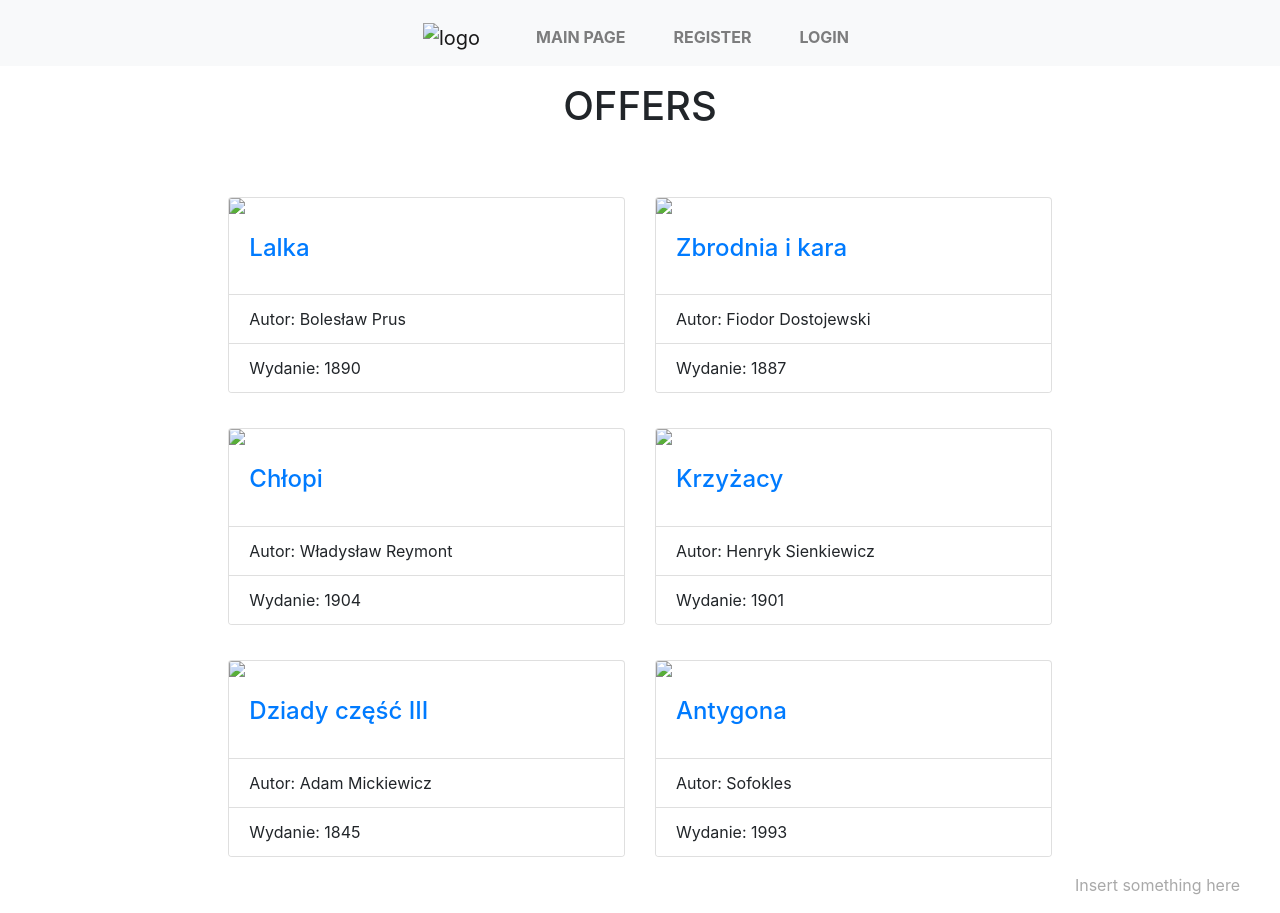
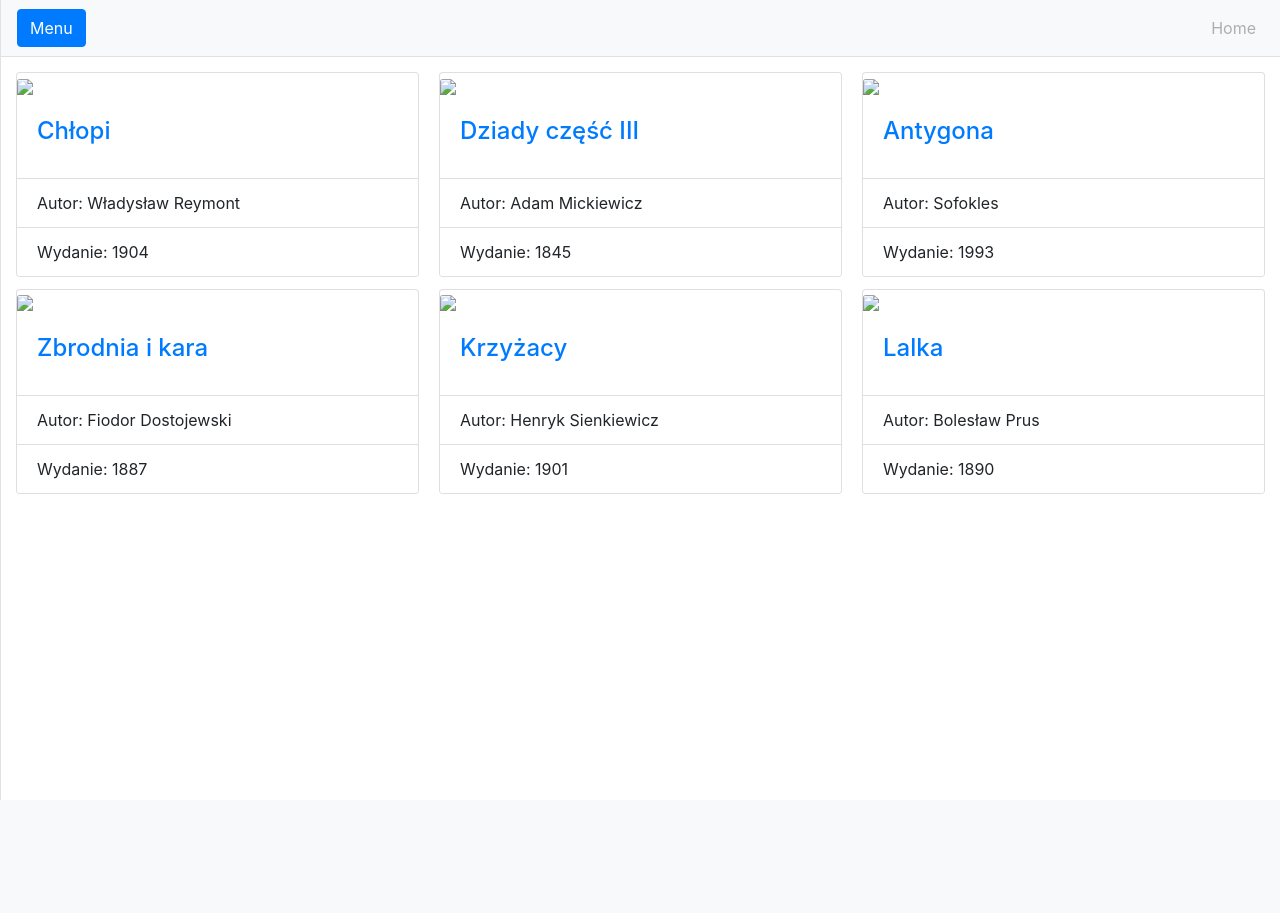
Before and after one commit to mkielarv2/BookExchange, a Django app: page / in a window 1280 px wide. After the commit the page ends 800 px from the top, so only its background shows below. Run offline with Django 3.2, Linux system fonts and the light colour scheme; some libraries are stand-ins or nearby versions.

Commit message:
reworked index.html to new UI

```diff
--- a/master/views.py
+++ b/master/views.py
@@ -1,9 +1,25 @@
 from django.http import HttpResponse
 from django.shortcuts import render
+from django.template import loader
 
 
 def index(request):
-    return render(request, 'index.html')
+    offers = {
+        ("Lalka", "Bolesław Prus", 1890),
+        ("Zbrodnia i kara", "Fiodor Dostojewski", 1887),
+        ("Chłopi", "Władysław Reymont", 1904),
+        ("Krzyżacy", "Henryk Sienkiewicz", 1901),
+        ("Dziady część III", "Adam Mickiewicz", 1845),
+        ("Antygona", "Sofokles", 1993)
+    }
+
+    template = loader.get_template('index.html')
+    context = {
+        'offers': offers,
+    }
+    return HttpResponse(template.render(context, request))
+
+    # return render(request, 'index.html')
     # return HttpResponse("The D is silent.")
 
 
--- a/templates/index.html
+++ b/templates/index.html
@@ -9,6 +9,51 @@
         <link rel="stylesheet" href="{% static 'css/bootstrap.min.css' %}">
 
         <style>
+            #wrapper {
+                overflow-x: hidden;
+            }
+
+            #sidebar-wrapper {
+                min-height: 100vh;
+                margin-left: -15rem;
+                -webkit-transition: margin .25s ease-out;
+                -moz-transition: margin .25s ease-out;
+                -o-transition: margin .25s ease-out;
+                transition: margin .25s ease-out;
+            }
+
+            #sidebar-wrapper .sidebar-heading {
+                padding: 0.875rem 1.25rem;
+                font-size: 1.2rem;
+            }
+
+            #sidebar-wrapper .list-group {
+                width: 15rem;
+            }
+
+            #page-content-wrapper {
+                min-width: 100vw;
+            }
+
+            #wrapper.toggled #sidebar-wrapper {
+                margin-left: 0;
+            }
+
+            @media (min-width: 768px) {
+                #sidebar-wrapper {
+                    margin-left: 0;
+                }
+
+                #page-content-wrapper {
+                    min-width: 0;
+                    width: 100%;
+                }
+
+                #wrapper.toggled #sidebar-wrapper {
+                    margin-left: -15rem;
+                }
+            }
+
             .card-img-top {
                 flex-grow: 1;
                 object-fit: contain;
@@ -27,133 +72,58 @@
         <script src="{% static 'js/bootstrap.min.js' %}"></script>
     </head>
     <body>
-        <nav class="navbar navbar-expand-lg navbar-light bg-light pt-3">
-            <a class="navbar-brand d-lg-none" href="/"><img class="img-fluid" src="https://via.placeholder.com/150x75"
-                                                            alt="logo" width="150"></a>
-            <div id="navbarContent" class="collapse navbar-collapse">
-                <ul class="navbar-nav mx-auto align-items-center">
-                    <li class="nav-item mx-3 d-none d-lg-flex">
-                        <a class="navbar-brand" href="/"><img class="img-fluid" src="https://via.placeholder.com/150x75"
-                                                              alt="logo" width="150"></a>
-                    </li>
-                    <li class="nav-item mx-3">
-                        <a href="{% url 'index' %}" class="nav-link font-weight-bold text-uppercase">Main page</a>
-                    </li>
-                    <li class="nav-item mx-3">
-                        <a href="{% url 'register' %}" class="nav-link font-weight-bold text-uppercase">Register</a>
-                    </li>
-                    <li class="nav-item mx-3">
-                        <a href="{% url 'login' %}" class="nav-link font-weight-bold text-uppercase">Login</a>
+        <div class="d-flex toggled" id="wrapper">
+            <div class="bg-light border-right" id="sidebar-wrapper">
+                <div class="sidebar-heading">BookswApp</div>
+                <div class="list-group list-group-flush">
+                    <a href="{% url 'index' %}" class="list-group-item list-group-item-action bg-light">Home</a>
+                    <a href="{% url 'register' %}" class="list-group-item list-group-item-action bg-light">Register</a>
+                    <a href="{% url 'login' %}" class="list-group-item list-group-item-action bg-light">Login</a>
+                </div>
+            </div>
+            <div id="page-content-wrapper">
+                <nav class="navbar navbar-expand-lg navbar-light bg-light border-bottom">
+                    <button class="btn btn-primary" id="menu-toggle">Menu</button>
+                    <button class="navbar-toggler" type="button" data-toggle="collapse"
+                            data-target="#navbarSupportedContent" aria-controls="navbarSupportedContent"
+                            aria-expanded="false" aria-label="Toggle navigation">
+                        <span class="navbar-toggler-icon"></span>
+                    </button>
+                    <div class="collapse navbar-collapse" id="navbarSupportedContent">
+                        <ul class="navbar-nav ml-auto mt-2 mt-lg-0">
+                            <li class="nav-item disabled">
+                                <a class="nav-link disabled" href="{% url 'index' %}">Home</a>
                             </li>
                         </ul>
                     </div>
-            <button class="navbar-toggler align-self-end" type="button" data-toggle="collapse"
-                    data-target="#navbarContent" aria-controls="navbarContent" aria-expanded="false"
-                    aria-label="Toggle navigation">
-                <span class="navbar-toggler-icon"></span>
-            </button>
                 </nav>
-        <main class="container-fluid">
-            <div class="row justify-content-center">
-                <section class="col-xl-8 col-lg-9 col-md-12 col-sm-12">
-                    <div class="justify-content-center align-items-center">
-                        <div class="w-100 pt-3"></div>
-                        <h1 class="text-center text-uppercase">Offers</h1>
-                        <br>
-                        <div class="row">
-                            <div class="card-deck col bottom-buffer">
-                                <div class="card" style="width: 18rem;">
-                                    <img src="https://via.placeholder.com/600x500" class="card-img-top">
+                <div class="container-fluid" style="margin-top: 15px">
+                    <div class="card-columns">
+                        {% for offer in offers %}
+                            <div class="card">
+                                <img src="https://via.placeholder.com/600x500"
+                                     class="card-img-top">
                                 <div class="card-body">
                                     <h4 class="card-title">
-                                            <a href="/">Lalka</a>
+                                        <a href="/">{{ offer.0 }}</a>
                                     </h4>
                                 </div>
                                 <ul class="list-group list-group-flush">
-                                        <li class="list-group-item">Autor: Bolesław Prus</li>
-                                        <li class="list-group-item">Wydanie: 1890</li>
+                                    <li class="list-group-item">Autor: {{ offer.1 }}</li>
+                                    <li class="list-group-item">Wydanie: {{ offer.2 }}</li>
                                 </ul>
                             </div>
-                            </div>
-                            <div class="card-deck col bottom-buffer">
-                                <div class="card" style="width: 18rem;">
-                                    <img src="https://via.placeholder.com/600x500" class="card-img-top">
-                                    <div class="card-body">
-                                        <h4 class="card-title">
-                                            <a href="/">Zbrodnia i kara</a>
-                                        </h4>
-                                    </div>
-                                    <ul class="list-group list-group-flush">
-                                        <li class="list-group-item">Autor: Fiodor Dostojewski</li>
-                                        <li class="list-group-item">Wydanie: 1887</li>
-                                    </ul>
-                                </div>
-                            </div>
-                            <div class="card-deck col bottom-buffer">
-                                <div class="card" style="width: 18rem;">
-                                    <img src="https://via.placeholder.com/600x500" class="card-img-top">
-                                    <div class="card-body">
-                                        <h4 class="card-title">
-                                            <a href="/">Chłopi</a>
-                                        </h4>
-                                    </div>
-                                    <ul class="list-group list-group-flush">
-                                        <li class="list-group-item">Autor: Władysław Reymont</li>
-                                        <li class="list-group-item">Wydanie: 1904</li>
-                                    </ul>
-                                </div>
-                            </div>
-                            <div class="card-deck col bottom-buffer">
-                                <div class="card" style="width: 18rem;">
-                                    <img src="https://via.placeholder.com/600x500" class="card-img-top">
-                                    <div class="card-body">
-                                        <h4 class="card-title">
-                                            <a href="/">Krzyżacy</a>
-                                        </h4>
-                                    </div>
-                                    <ul class="list-group list-group-flush">
-                                        <li class="list-group-item">Autor: Henryk Sienkiewicz</li>
-                                        <li class="list-group-item">Wydanie: 1901</li>
-                                    </ul>
-                                </div>
-                            </div>
-                            <div class="card-deck col bottom-buffer">
-                                <div class="card" style="width: 18rem;">
-                                    <img src="https://via.placeholder.com/600x500" class="card-img-top">
-                                    <div class="card-body">
-                                        <h4 class="card-title">
-                                            <a href="/">Dziady część III</a>
-                                        </h4>
-                                    </div>
-                                    <ul class="list-group list-group-flush">
-                                        <li class="list-group-item">Autor: Adam Mickiewicz</li>
-                                        <li class="list-group-item">Wydanie: 1845</li>
-                                    </ul>
-                                </div>
-                            </div>
-                            <div class="card-deck col bottom-buffer">
-                                <div class="card" style="width: 18rem;">
-                                    <img src="https://via.placeholder.com/600x500" class="card-img-top">
-                                    <div class="card-body">
-                                        <h4 class="card-title">
-                                            <a href="/">Antygona</a>
-                                        </h4>
-                                    </div>
-                                    <ul class="list-group list-group-flush">
-                                        <li class="list-group-item">Autor: Sofokles</li>
-                                        <li class="list-group-item">Wydanie: 1993</li>
-                                    </ul>
+                        {% endfor %}
                     </div>
                 </div>
             </div>
         </div>
-                </section>
         </div>
-        </main>
-        <footer>
-            <div class="w-100 pt-3" style="height: 50px;">
-                <p style="margin-right: 40px; color: darkgray; float: right;">Insert something here</p>
-            </div>
-        </footer>
+        <script>
+            $("#menu-toggle").click(function (e) {
+                e.preventDefault();
+                $("#wrapper").toggleClass("toggled");
+            });
+        </script>
     </body>
 </html>
```
Also changed, not shown: templates/register.html (+1 -17 lines). Lines whose indentation alone changed are shown as unchanged.
